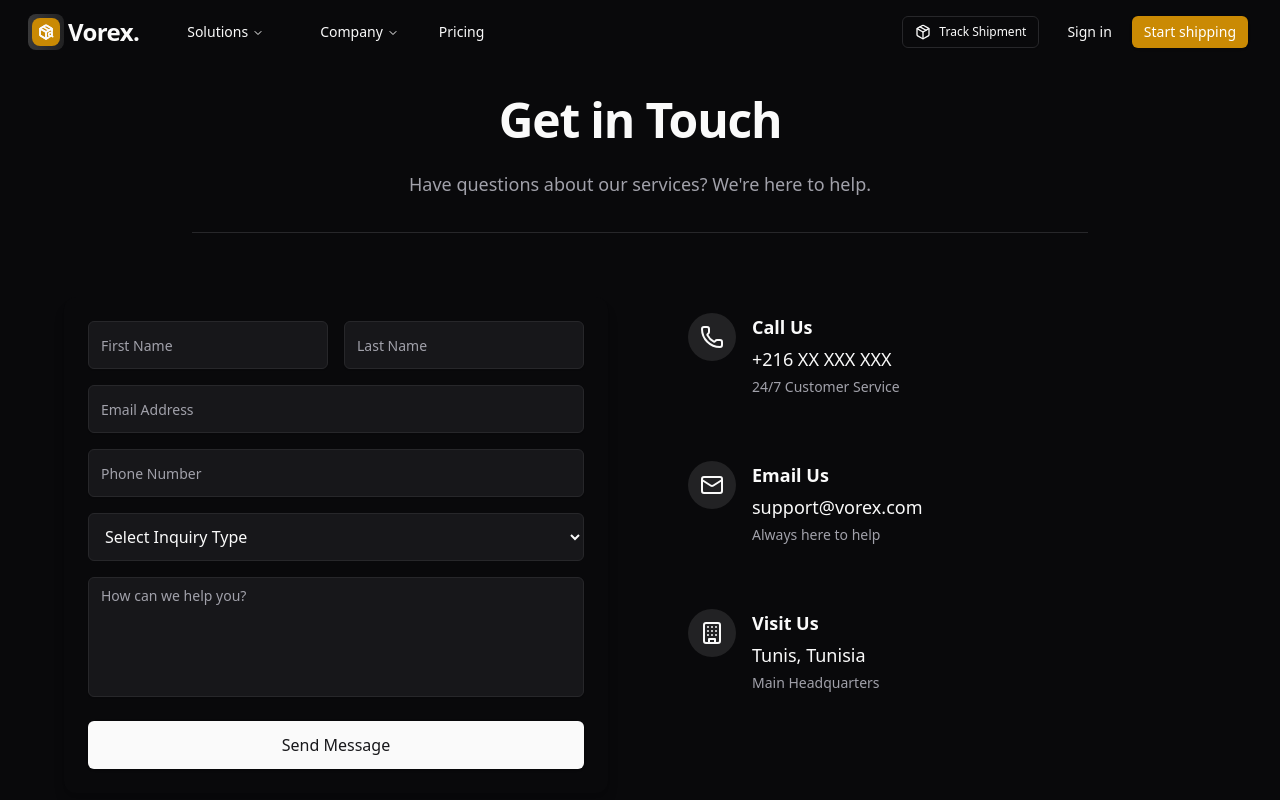
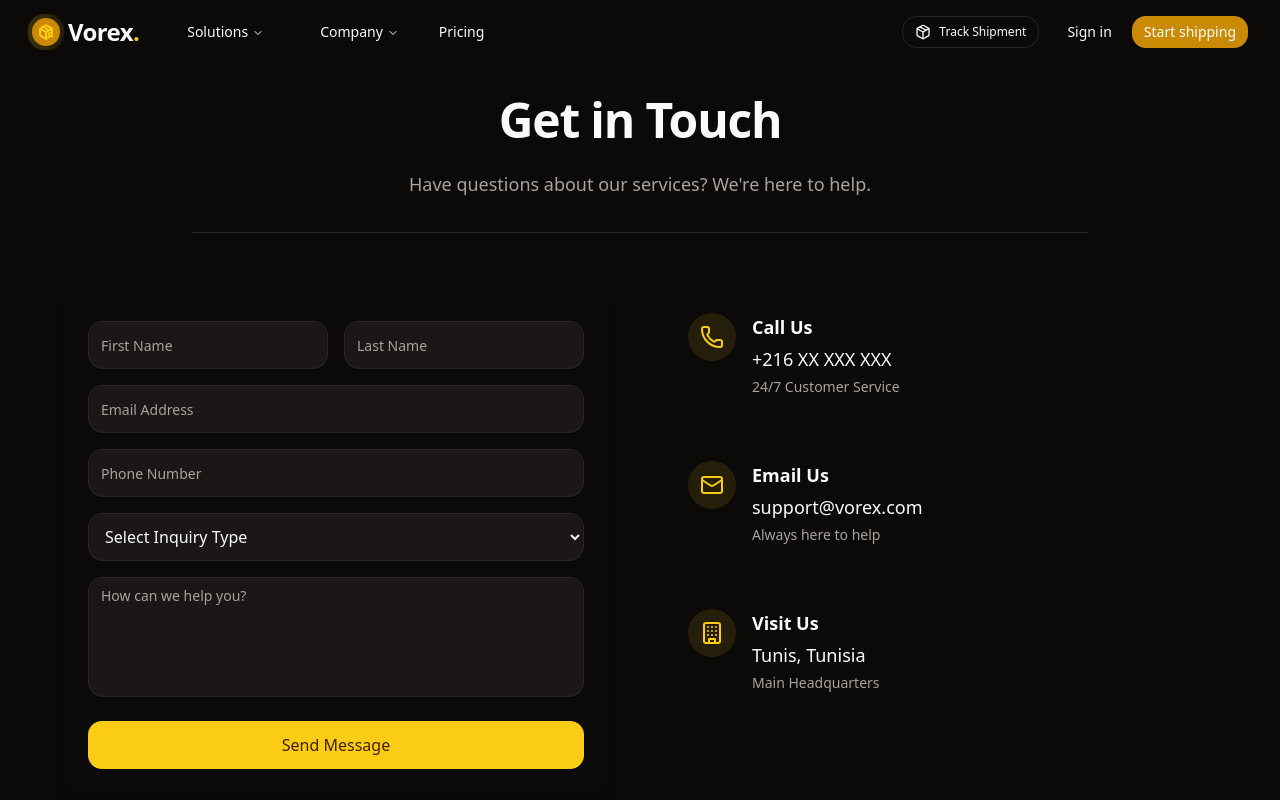
Before and after one commit to laakri/Vorex, a React (Vite) app in the folder apps/web/: page /contact in a window 1280 px wide. Shown: the top 800 px of the page. Built offline with nearby package versions, Linux system fonts and the light colour scheme.

Commit message:
changing the shadcn theme

```diff
--- a/apps/web/src/index.css
+++ b/apps/web/src/index.css
@@ -2,38 +2,29 @@
   @tailwind components;
   @tailwind utilities;
 
+
 @layer base {
   :root {
     --background: 0 0% 100%;
-      --foreground: 240 10% 3.9%;
-
+    --foreground: 20 14.3% 4.1%;
     --card: 0 0% 100%;
-      --card-foreground: 240 10% 3.9%;
-
+    --card-foreground: 20 14.3% 4.1%;
     --popover: 0 0% 100%;
-      --popover-foreground: 240 10% 3.9%;
-
-      --primary: 240 5.9% 10%;
-      --primary-foreground: 0 0% 98%;
-
-      --secondary: 240 4.8% 95.9%;
-      --secondary-foreground: 240 5.9% 10%;
-
-      --muted: 240 4.8% 95.9%;
-      --muted-foreground: 240 3.8% 46.1%;
-
-      --accent: 240 4.8% 95.9%;
-      --accent-foreground: 240 5.9% 10%;
-
+    --popover-foreground: 20 14.3% 4.1%;
+    --primary: 47.9 95.8% 53.1%;
+    --primary-foreground: 26 83.3% 14.1%;
+    --secondary: 60 4.8% 95.9%;
+    --secondary-foreground: 24 9.8% 10%;
+    --muted: 60 4.8% 95.9%;
+    --muted-foreground: 25 5.3% 44.7%;
+    --accent: 60 4.8% 95.9%;
+    --accent-foreground: 24 9.8% 10%;
     --destructive: 0 84.2% 60.2%;
-      --destructive-foreground: 0 0% 98%;
-
-      --border: 240 5.9% 90%;
-      --input: 240 5.9% 90%;
-      --ring: 240 10% 3.9%;
-
-      --radius: 0.5rem;
-
+    --destructive-foreground: 60 9.1% 97.8%;
+    --border: 20 5.9% 90%;
+    --input: 20 5.9% 90%;
+    --ring: 20 14.3% 4.1%;
+    --radius: 1rem;
     --chart-1: 12 76% 61%;
     --chart-2: 173 58% 39%;
     --chart-3: 197 37% 24%;
@@ -42,34 +33,25 @@
   }
 
   .dark {
-      --background: 240 10% 3.9%;
-      --foreground: 0 0% 98%;
-
-      --card: 240 10% 3.9%;
-      --card-foreground: 0 0% 98%;
-
-      --popover: 240 10% 3.9%;
-      --popover-foreground: 0 0% 98%;
-
-      --primary: 0 0% 98%;
-      --primary-foreground: 240 5.9% 10%;
-
-      --secondary: 240 3.7% 15.9%;
-      --secondary-foreground: 0 0% 98%;
-
-      --muted: 240 3.7% 15.9%;
-      --muted-foreground: 240 5% 64.9%;
-
-      --accent: 240 3.7% 15.9%;
-      --accent-foreground: 0 0% 98%;
-
+    --background: 20 14.3% 4.1%;
+    --foreground: 60 9.1% 97.8%;
+    --card: 20 14.3% 4.1%;
+    --card-foreground: 60 9.1% 97.8%;
+    --popover: 20 14.3% 4.1%;
+    --popover-foreground: 60 9.1% 97.8%;
+    --primary: 47.9 95.8% 53.1%;
+    --primary-foreground: 26 83.3% 14.1%;
+    --secondary: 12 6.5% 15.1%;
+    --secondary-foreground: 60 9.1% 97.8%;
+    --muted: 12 6.5% 15.1%;
+    --muted-foreground: 24 5.4% 63.9%;
+    --accent: 12 6.5% 15.1%;
+    --accent-foreground: 60 9.1% 97.8%;
     --destructive: 0 62.8% 30.6%;
-      --destructive-foreground: 0 0% 98%;
-
-      --border: 240 3.7% 15.9%;
-      --input: 240 3.7% 15.9%;
-      --ring: 240 4.9% 83.9%;
-
+    --destructive-foreground: 60 9.1% 97.8%;
+    --border: 12 6.5% 15.1%;
+    --input: 12 6.5% 15.1%;
+    --ring: 35.5 91.7% 32.9%;
     --chart-1: 220 70% 50%;
     --chart-2: 160 60% 45%;
     --chart-3: 30 80% 55%;
@@ -77,6 +59,7 @@
     --chart-5: 340 75% 55%;
   }
 }
+
 
   @layer base {
     * {
```
Lines whose indentation alone changed are shown as unchanged.
